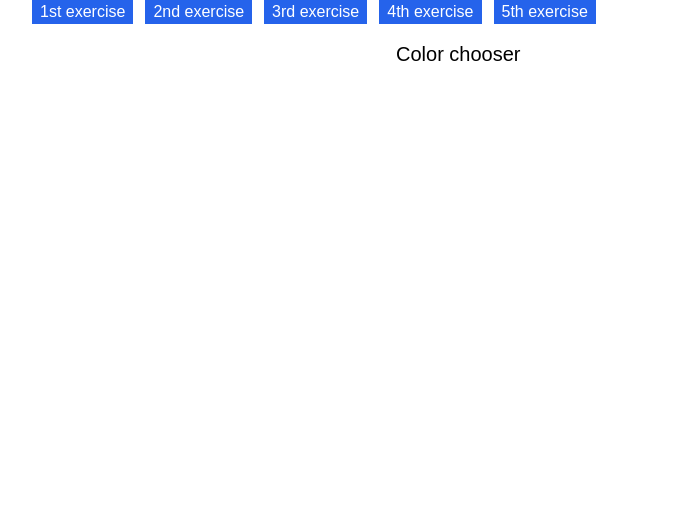
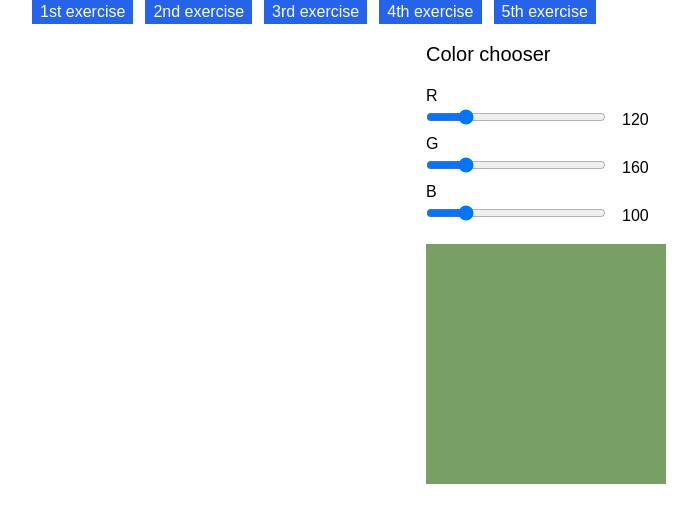
Before and after one commit to mihail-fomin/training-states, a Next.js app: page /5 in a window 1280 px wide. Shown: the top 522 px of the page, without its empty margins (94-791 px from the left). Built offline with nearby package versions, Linux system fonts and the light colour scheme.

Commit message:
added color chooser

```diff
--- /dev/null
+++ b/components/QuizInput.js
@@ -0,0 +1,17 @@
+import * as React from 'react'
+import { twMerge } from 'tailwind-merge'
+
+export function Input(disabled) {
+	const commonCn = `
+		w-full p-2
+	 	border-2 rounded border-gray-600
+	 `
+	const disabledCn = disabled ? `
+		text-gray-500
+	` : ``
+	return (
+		<input
+			className={twMerge(commonCn + disabledCn)}
+		/>
+	)
+}
--- a/pages/5.js
+++ b/pages/5.js
@@ -3,13 +3,63 @@ import { MainMenu } from '../components/MainMenu'
 import Container from '../components/Container'
 
 export default function CollorChooser() {
+	const [red, setRed] = React.useState(120);
+	const [green, setgreen] = React.useState(160);
+	const [blue, setblue] = React.useState(100);
+
+	function onRedChange(event) {
+		setRed(event.target.value);
+	}
+	function onGreenChange(event) {
+		setgreen(event.target.value);
+	}
+	function onBlueChange(event) {
+		setblue(event.target.value);
+	}
+
+	function formatRGB(red, green, blue) {
+		return `rgba(${red},${green},${blue}, 1)`
+	}
 
 	return (
 		<>
 			<Container>
 				<MainMenu />
-				<div className='mx-auto w-[300px]'>
+				<div className='mx-auto w-[240px]'>
 					<h1 className='my-4 text-xl'>Color chooser</h1>
+					<p>R</p>
+					<input
+						className='w-3/4 mr-4'
+						name='red'
+						type='range'
+						min='0'
+						max='255'
+						onChange={onRedChange} />
+					<label for='red'>{red}</label>
+					<p>G</p>
+					<input
+						className='w-3/4 mr-4'
+						name='green'
+						type='range'
+						min='0'
+						max='255'
+						onChange={onGreenChange} />
+					<label for='blue'>{green}</label>
+					<p>B</p>
+					<input
+						className='w-3/4 mr-4'
+						name='blue'
+						type='range'
+						min='0'
+						max='255'
+						onChange={onBlueChange} />
+					<label for='blue'>{blue}</label>
+				</div>
+				<div
+					style={{ background: formatRGB(red, green, blue) }}
+					className='mx-auto my-4 aspect-square w-60'
+				>
+
 				</div>
 			</Container>
 		</>
```
Also changed, not shown: components/SendButton.js (+4 -4 lines).
